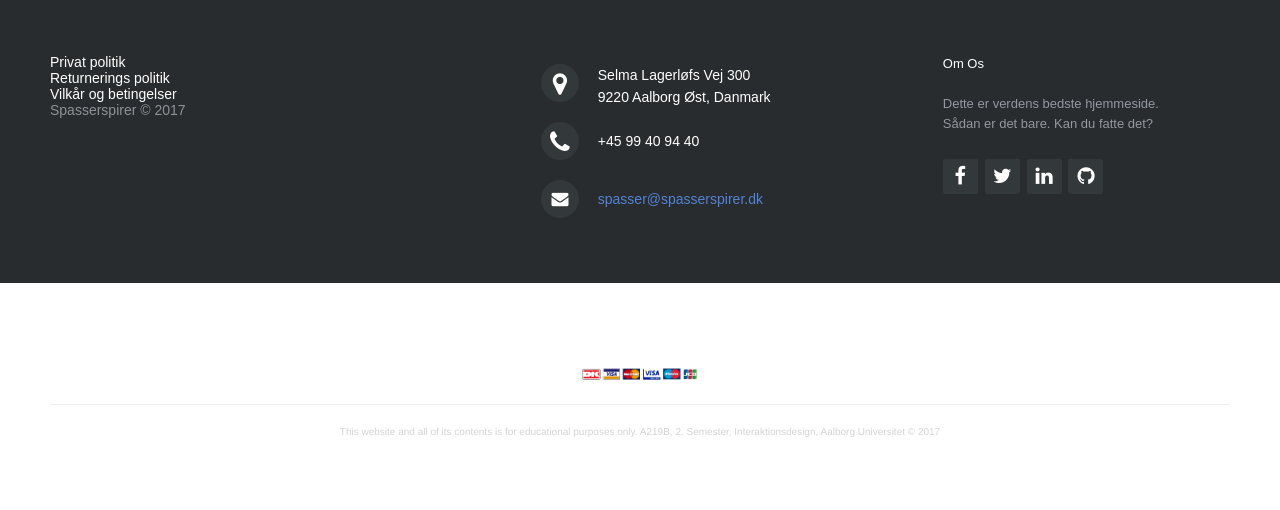
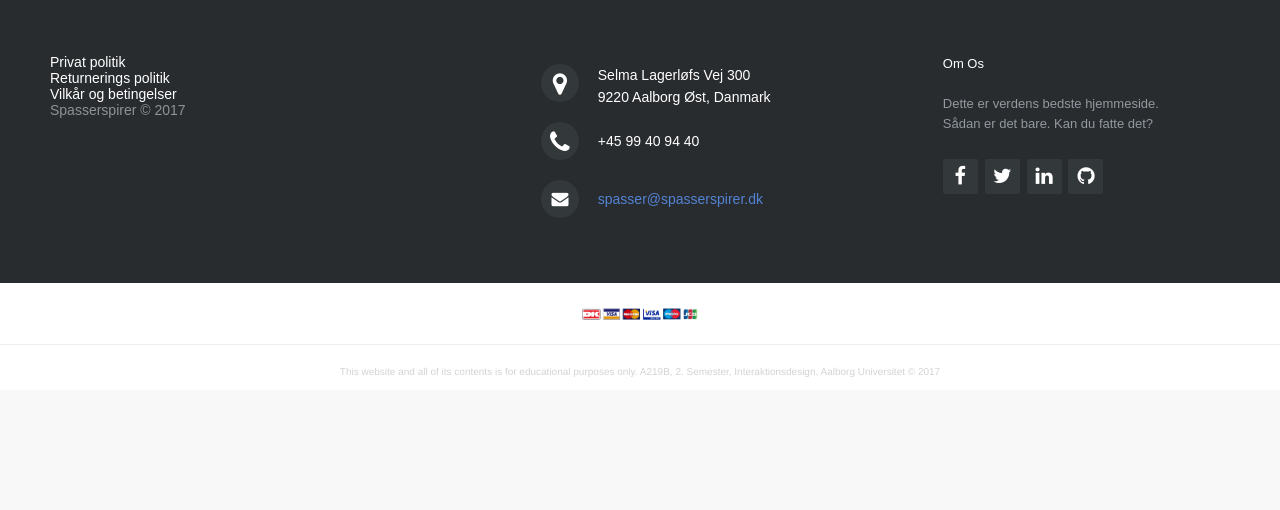
Before and after one commit to Spilleren/Grimtsager, a PHP site: page /Test2/aboutus.html in a window 1280 px wide. Shown: the part 1731-2241 px from the top of the page. After the commit the page ends 2108 px from the top, so only its background shows below. Run offline with PHP 8.4, Linux system fonts and the light colour scheme.

Commit message:
derp
derp

```diff
--- a/Test2/aboutus.html
+++ b/Test2/aboutus.html
@@ -159,7 +159,7 @@
                     <small>Co. Founder &amp; CTO &amp; Student</small>
                 </h3>
                 <a href="https://www.facebook.com/Turmz" target="_blank"><i class="fa fa-facebook-square fa-2x social-logo"></i></a>
-                <a href="https://www.linkedin.com/in/tummas-j%C3%B3han-sigvardsen-88521451/" target="_blank"><i class="fa fa-linkedin-square fa-2x social-logo"></i></a>
+                <a href="https://www.linkedin.com/in/tummas-jóhan-sigvardsen-0404ab63/" target="_blank"><i class="fa fa-linkedin-square fa-2x social-logo"></i></a>
 
             </div>
         </div>
--- a/Test2/css/custom.css
+++ b/Test2/css/custom.css
@@ -250,7 +250,7 @@ a{
   .footerfoot{
     background-color: #FFF;
     background: #FFF;
-    padding: 60px 50px;
+    padding: 0px 0px;
     width: 100%;
     text-align: center;
   }
```
